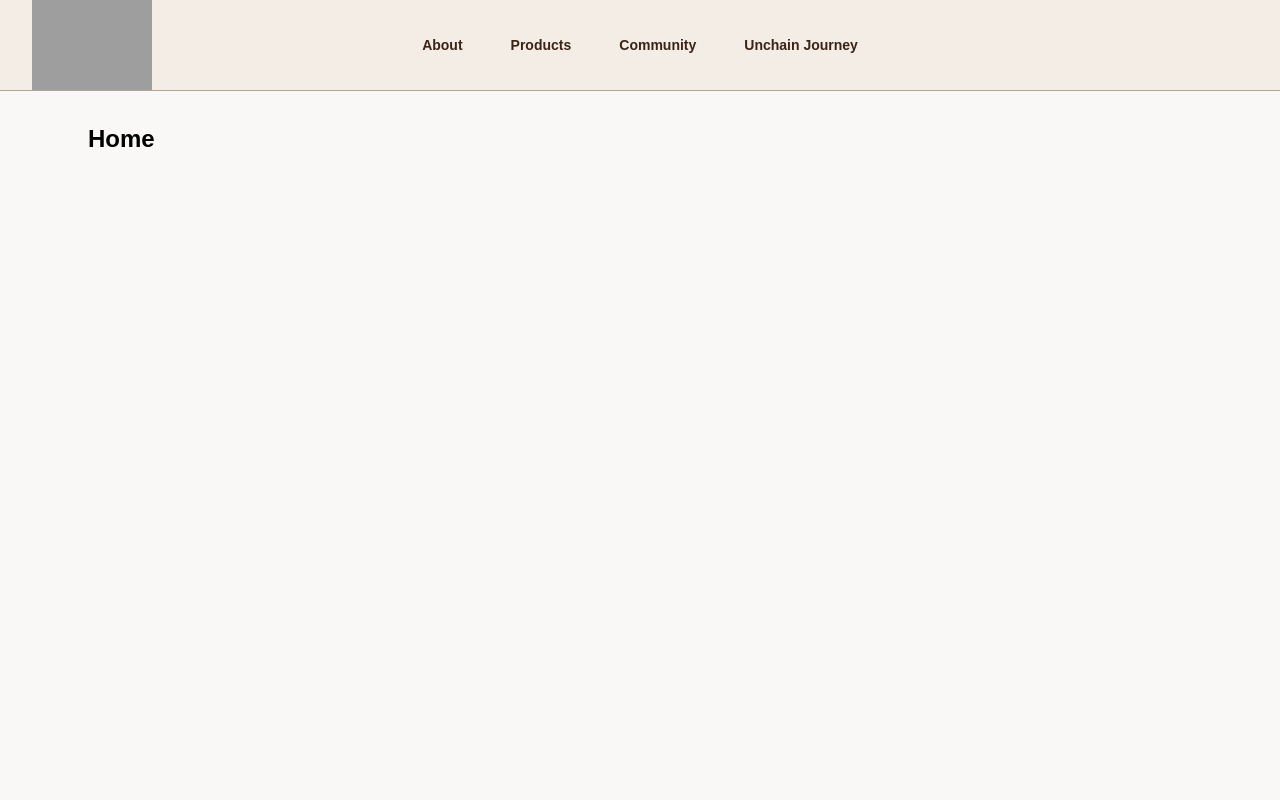
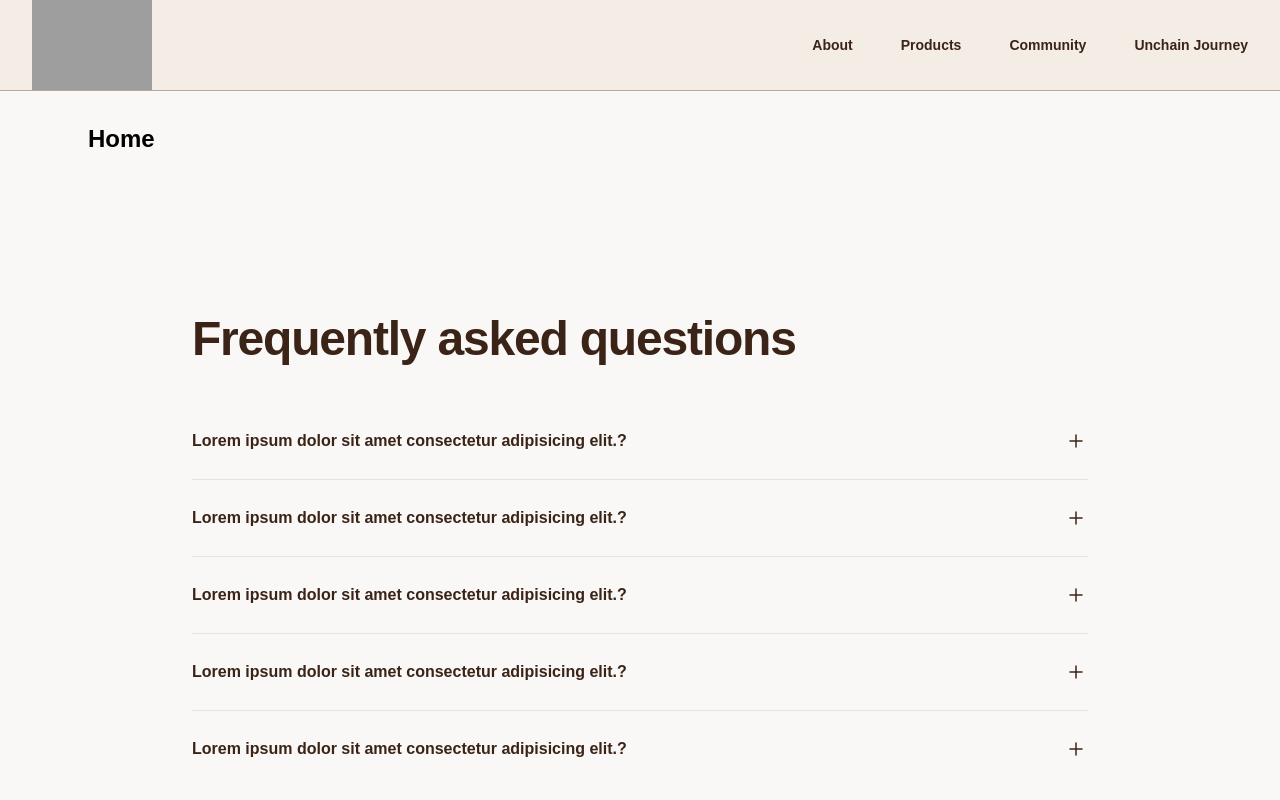
Before and after one commit to josuapsianturi/underwraps.id, a Next.js app: page / in a window 1280 px wide. Shown: the top 800 px of the page. Built offline with nearby package versions, Linux system fonts and the light colour scheme; grey boxes are pictures that could not be loaded.

Commit message:
Add FAQ section to homepage and clean up header
Introduced a FAQ section to the homepage using Headless UI Disclosure components and placeholder questions/answers. Also removed the unused login link from the Header component for a cleaner navigation.

```diff
--- a/src/app/components/Header.tsx
+++ b/src/app/components/Header.tsx
@@ -49,11 +49,6 @@ export default function Header() {
             </Link>
           ))}
         </div>
-        <div className="hidden md:flex md:flex-1 md:justify-end">
-          <a href="#" className="text-sm/6 font-semibold text-gray-900 hover:text-gray-700">
-            {/* Log in <span aria-hidden="true">&rarr;</span> */}
-          </a>
-        </div>
       </nav>
 
       {/* mobile menu */}
--- a/src/app/page.tsx
+++ b/src/app/page.tsx
@@ -1,7 +1,67 @@
+import { Disclosure, DisclosureButton, DisclosurePanel } from '@headlessui/react';
+import { MinusSmallIcon, PlusSmallIcon } from '@heroicons/react/24/outline';
+
+const faqs = [
+  {
+    question: "Lorem ipsum dolor sit amet consectetur adipisicing elit.?",
+    answer:
+      "Lorem ipsum dolor sit amet consectetur adipisicing elit. Quas cupiditate laboriosam fugiat. Lorem ipsum dolor sit amet consectetur adipisicing elit. Quas cupiditate laboriosam fugiat.",
+  },
+  {
+    question: "Lorem ipsum dolor sit amet consectetur adipisicing elit.?",
+    answer:
+      "Lorem ipsum dolor sit amet consectetur adipisicing elit. Quas cupiditate laboriosam fugiat. Lorem ipsum dolor sit amet consectetur adipisicing elit. Quas cupiditate laboriosam fugiat.",
+  },
+  {
+    question: "Lorem ipsum dolor sit amet consectetur adipisicing elit.?",
+    answer:
+      "Lorem ipsum dolor sit amet consectetur adipisicing elit. Quas cupiditate laboriosam fugiat. Lorem ipsum dolor sit amet consectetur adipisicing elit. Quas cupiditate laboriosam fugiat.",
+  },
+  {
+    question: "Lorem ipsum dolor sit amet consectetur adipisicing elit.?",
+    answer:
+      "Lorem ipsum dolor sit amet consectetur adipisicing elit. Quas cupiditate laboriosam fugiat. Lorem ipsum dolor sit amet consectetur adipisicing elit. Quas cupiditate laboriosam fugiat.",
+  },
+  {
+    question: "Lorem ipsum dolor sit amet consectetur adipisicing elit.?",
+    answer:
+      "Lorem ipsum dolor sit amet consectetur adipisicing elit. Quas cupiditate laboriosam fugiat. Lorem ipsum dolor sit amet consectetur adipisicing elit. Quas cupiditate laboriosam fugiat.",
+  },
+];
+
 export default function Home() {
   return (
     <section>
       <h1>Home</h1>
+
+      {/* faq section */}
+      <div className="">
+        <div className="mx-auto max-w-7xl px-6 py-24 sm:py-32 lg:px-8 lg:py-40">
+          <div className="mx-auto max-w-4xl">
+            <h2 className="text-4xl font-semibold tracking-tight text-brown sm:text-5xl">
+              Frequently asked questions
+            </h2>
+            <dl className="mt-16 divide-y divide-brown/10">
+              {faqs.map((faq, idx) => (
+                <Disclosure key={`${faq.question}-${idx}`} as="div" className="py-6 first:pt-0 last:pb-0">
+                  <dt>
+                    <DisclosureButton className="group flex w-full items-start justify-between text-left text-brown">
+                      <span className="text-base/7 font-semibold text-brown">{faq.question}</span>
+                      <span className="ml-6 flex h-7 items-center">
+                        <PlusSmallIcon aria-hidden="true" className="size-6 group-data-open:hidden text-brown" />
+                        <MinusSmallIcon aria-hidden="true" className="size-6 group-not-data-open:hidden text-brown" />
+                      </span>
+                    </DisclosureButton>
+                  </dt>
+                  <DisclosurePanel as="dd" className="mt-2 pr-12">
+                    <p className="text-base/7 text-brown">{faq.answer}</p>
+                  </DisclosurePanel>
+                </Disclosure>
+              ))}
+            </dl>
+          </div>
+        </div>
+      </div>
     </section>
   );
 }
```
